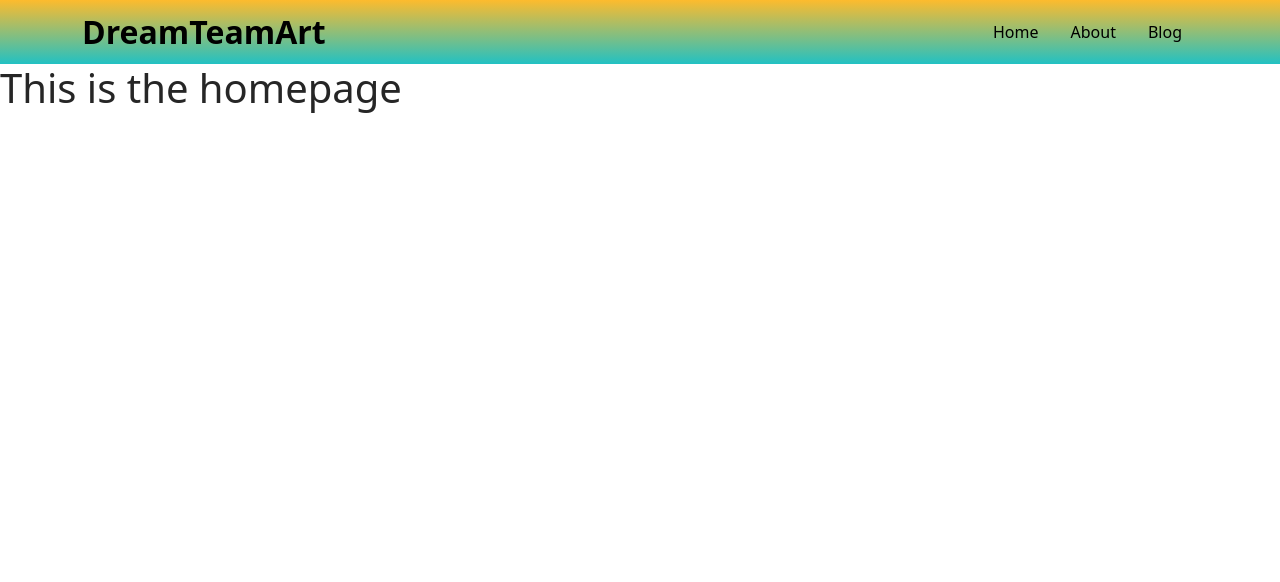
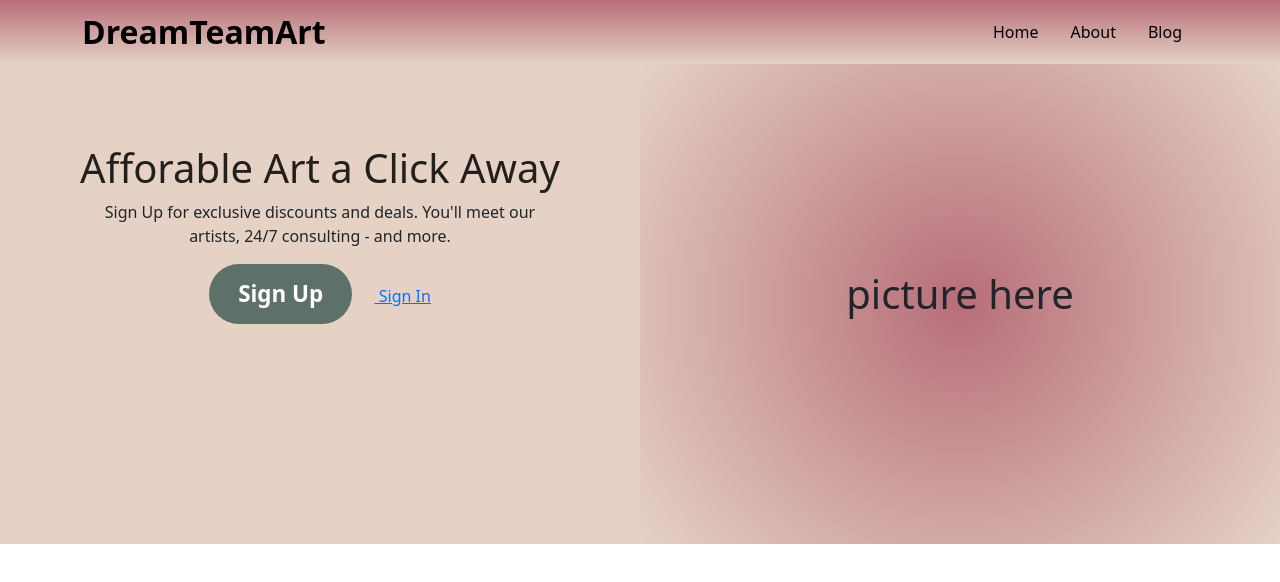
Before and after one commit to Skyw41k3r/project-3, a React (Create React App) app in the folder client/: page / in a window 1280 px wide. Shown: the top 582 px of the page. Built offline with nearby package versions, Linux system fonts and the light colour scheme.

Commit message:
home.js and css

```diff
--- a/client/src/App.css
+++ b/client/src/App.css
@@ -1,7 +1,7 @@
 /* @import '~antd/dist/antd.min.css'; */
 .navbar {
-    background: rgb(34,193,195);
-background: linear-gradient(0deg, rgba(34,193,195,1) 0%, rgba(253,187,45,1) 100%);
+    background: rgb(229,210,196);
+    background: linear-gradient(0deg, rgba(229,210,196,1) 0%, rgba(183,110,121,1) 100%);
     padding: 1em;
 }
 .navbar .logo {
@@ -38,3 +38,38 @@ list-style: none;
 ul.primary-nav {
     margin: 0;
 }
+.main-container{
+    text-align: center;
+    background-color: beige;
+    width: 100%;
+    display: flex;
+    height: 30em;
+}
+.left-container{
+    background-color: #E5D2C4;
+    width: 50%;
+    float: left;
+    padding: 5em;
+}
+.right-container{
+    width: 50%;
+    float: left;
+    background: rgb(183,110,121);
+    background: radial-gradient(circle, rgba(183,110,121,1) 0%, rgba(229,210,196,1) 100%);
+}
+.primary-cta{
+    background:#5e7168;
+    color: white;
+    text-decoration: none;
+    padding: .6em 1.3em;
+    font-size: 1.4em;
+    border-radius: 5em;
+    font-weight: bold;
+    display: inline-block;
+    margin-right: 1em;
+}
+.image-container{
+padding-top: 5em;
+font-size: 2.5em;
+
+}
--- a/client/src/components/NavBar.js
+++ b/client/src/components/NavBar.js
@@ -18,7 +18,7 @@ export default function NavBar() {
           <nav>
           <ul className="primary-nav">
             <li>
-              <Link to="/Home" style={{ textDecoration: 'none' }}>Home</Link>
+              <Link to="/" style={{ textDecoration: 'none' }}>Home</Link>
             </li>
             <li>
               <Link to="/About" style={{ textDecoration: 'none' }}>About</Link>
--- a/client/src/pages/Home.js
+++ b/client/src/pages/Home.js
@@ -1,10 +1,25 @@
 import React from "react";
-import { Card , Row } from 'antd';
-import 'antd/dist/antd.css';
+import { Card , Row, } from 'antd';
+import { DownloadOutlined } from '@ant-design/icons';
+import { Link } from "react-router-dom";
 
 const Home = () => (
    <div>
-    <h1>This is the homepage</h1>
+    <div className="main-container">
+    <div className="left-container">
+      <h1>Afforable Art a Click Away</h1>
+      <p> Sign Up for exclusive discounts and deals. You'll meet our artists, 24/7 consulting - and more.</p>
+      <Link to="/"><a className="primary-cta">Sign Up</a></Link>
+      <Link to = "/"><a className = "secondary-cta"> Sign In</a></Link>
+    </div>
+
+    <div className="right-container">
+    <div className="image-container">
+      picture here
+    </div>
+    </div>
+
+    </div>
    </div>
 );
 
```
Also changed, not shown: client/src/images/large.jpg (added).
